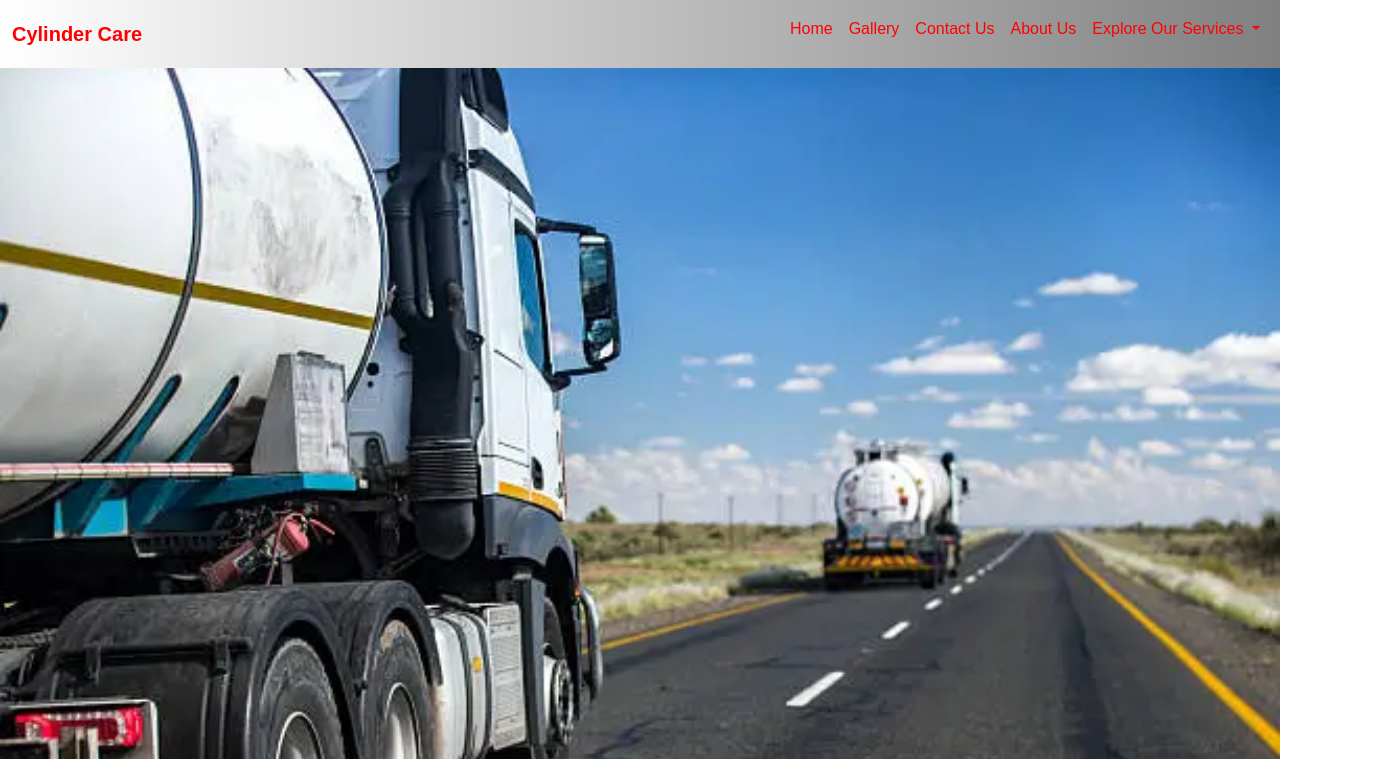
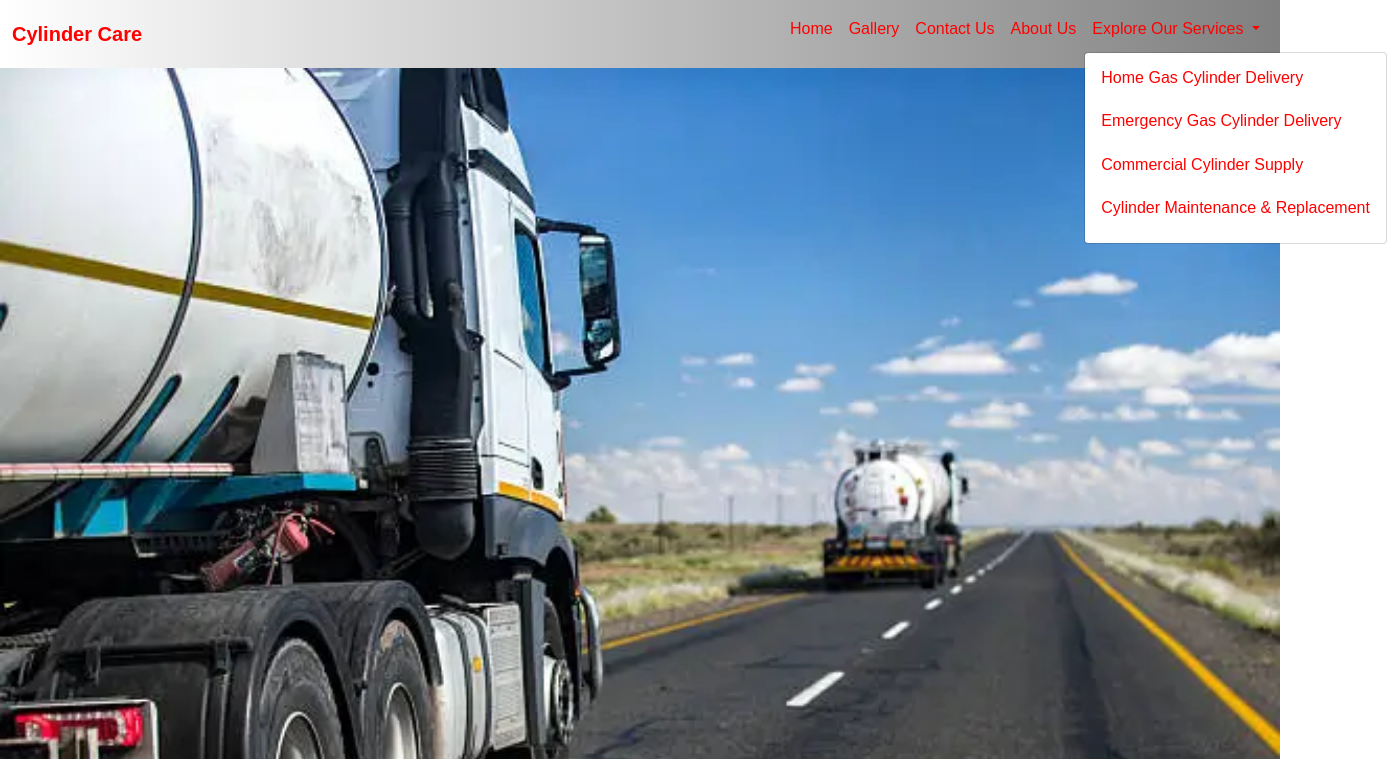
Before and after one commit to IbrahimMIS/CylinderCare_2025, a plain HTML site: page index.html in a window 1280 px wide. Both pictures are taken after a click on the button "Explore Our Services". Shown: the top 759 px of the page, 1387 px wide, since content can reach past the window. Drawn offline with nearby package versions, Linux system fonts and the light colour scheme.

Commit message:
version 1.3

```diff
--- a/index.html
+++ b/index.html
@@ -100,7 +100,7 @@
 
 
 <div class="index-quote-card">
-  <h2>Your Trusted Cylinder Care Partner</h2>
+  <h2>Your Trusted Cylinder Care</h2>
   <p>
     At <strong>CylinderCare</strong>, we make sure you never run out of gas, whether at home or at your business.
     Our team delivers cylinders quickly and safely, provides maintenance and emergency services, and ensures
@@ -114,6 +114,7 @@
 
 <div class="index-quote-buttons text-center">
   <h1>If You Wanna Know More About Our Services</h1>
+
   <button class="btn-index-quote" id="openServicesBtn">
     Explore Our Services
   </button>
@@ -137,7 +138,7 @@
                 </p>
 
                 <h2>Mr. Abdul Basit</h2>
-                <p>Investment Banker</p>
+                <p>Investment Advisor</p>
             </div>
             <!-- 2nd Card -->
             <div class="client-row">
@@ -186,11 +187,47 @@
 
 
 <script>
-  document.getElementById('openServicesBtn').addEventListener('click', function() {
-    // Trigger a click on the navbar dropdown toggle
-    document.getElementById('navbarDropdownMenuLink').click();
-  });
+  (function () {
+    const openBtn = document.getElementById('openServicesBtn');
+    const dropdownToggle = document.getElementById('navbarDropdownMenuLink');
+    const collapseEl = document.getElementById('navbarNavDropdown');
+
+    openBtn.addEventListener('click', function () {
+      // If navbar is already expanded (desktop or mobile open), just show dropdown
+      const isCollapsedOpen = collapseEl.classList.contains('show');
+
+      const showDropdown = () => {
+        // Use Bootstrap Dropdown API to reliably show the dropdown
+        const ddInstance = bootstrap.Dropdown.getOrCreateInstance(dropdownToggle);
+        // If dropdown already open, toggle will close it; ensure it's shown
+        // There's no show() method for Dropdown in BS5, so call toggle only if not open.
+        if (!dropdownToggle.classList.contains('show')) {
+          ddInstance.toggle();
+        }
+        // Scroll so user sees the navbar/dropdown (smooth)
+        dropdownToggle.scrollIntoView({ behavior: 'smooth', block: 'center' });
+      };
+
+      if (isCollapsedOpen) {
+        // collapse is already open -> show dropdown immediately
+        showDropdown();
+      } else {
+        // collapse is closed on mobile -> open it first, then show dropdown
+        const collapseInstance = bootstrap.Collapse.getOrCreateInstance(collapseEl);
+        // Listen once for the shown event
+        const onShown = function () {
+          collapseEl.removeEventListener('shown.bs.collapse', onShown);
+          // small timeout to ensure layout settled (helps on some devices)
+          setTimeout(showDropdown, 50);
+        };
+        collapseEl.addEventListener('shown.bs.collapse', onShown);
+        // Show the collapsed navbar
+        collapseInstance.show();
+      }
+    });
+  })();
 </script>
+
 
 
 </body>
```
